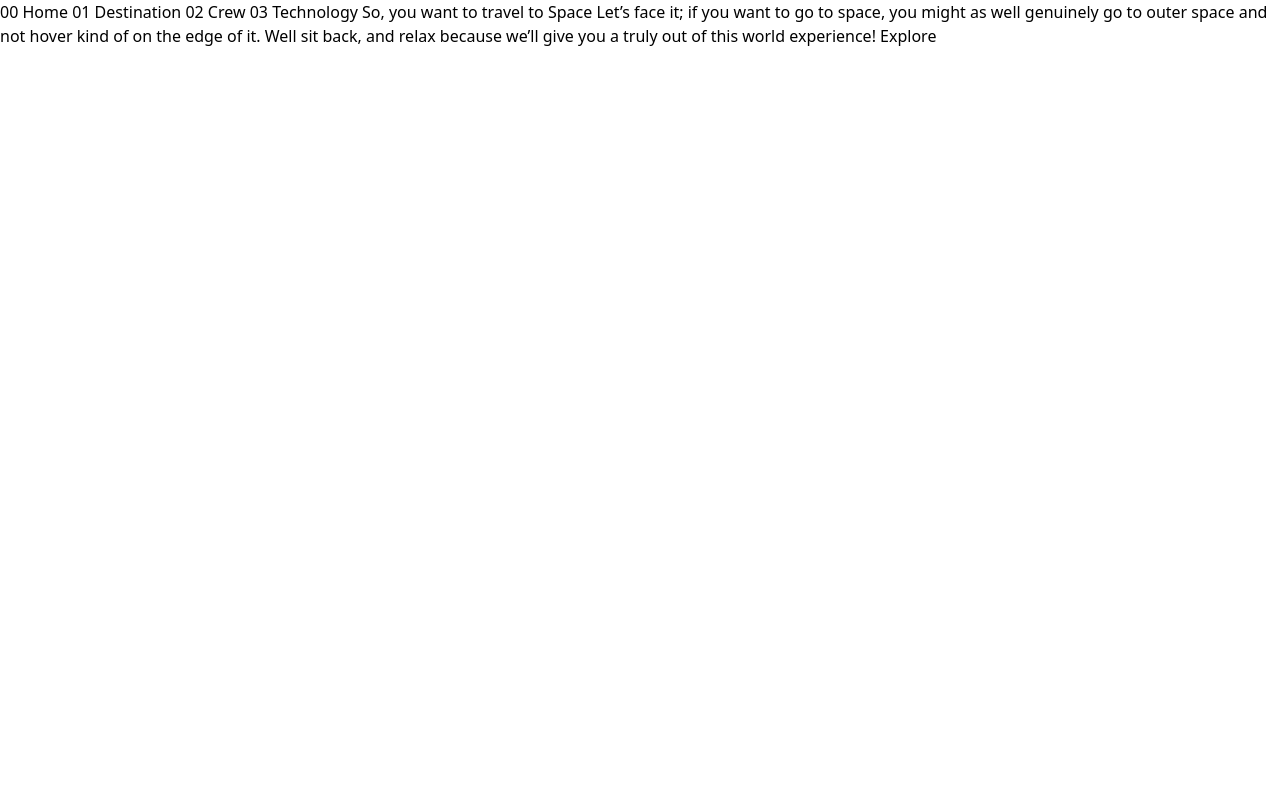
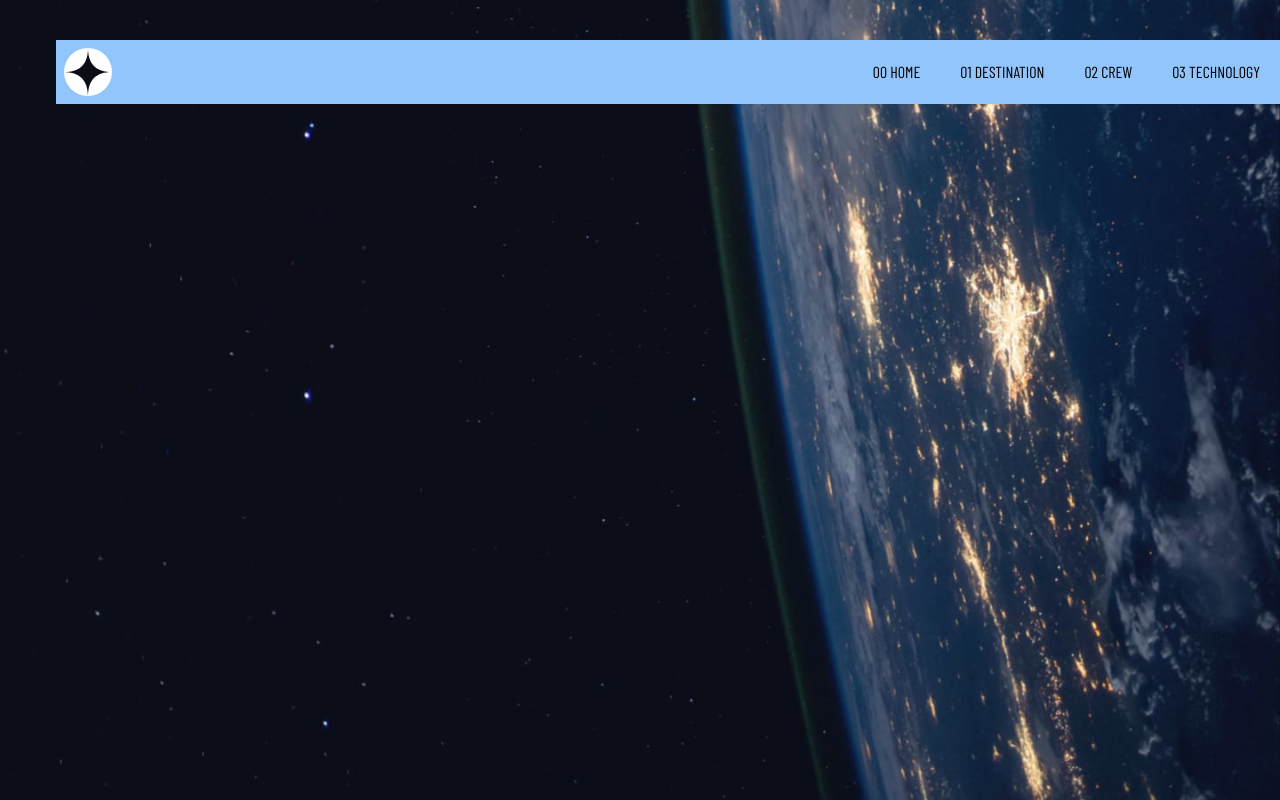
Before and after one commit to BoneNzy/Space-travel-webpage, a website: page public/index.html in a window 1280 px wide. Drawn offline with nearby package versions, Linux system fonts and the light colour scheme.

Commit message:
Home page

```diff
--- a/public/index.html
+++ b/public/index.html
@@ -3,26 +3,51 @@
 <head>
   <meta charset="UTF-8">
   <meta name="viewport" content="width=device-width, initial-scale=1.0">
+  <link rel="icon" type="image/png" sizes="32x32" href="./assets/favicon-32x32.png">
+  <title>Frontend Mentor | Space tourism website</title>
 
-  <link rel="icon" type="image/png" sizes="32x32" href="./assets/favicon-32x32.png">
-
-  <title>Frontend Mentor | Space tourism website</title>
+  <link rel="preconnect" href="https://fonts.googleapis.com">
+  <link rel="preconnect" href="https://fonts.gstatic.com" crossorigin>
+  <link href="https://fonts.googleapis.com/css2?family=Barlow+Condensed&display=swap" rel="stylesheet">
 
   <link rel="stylesheet" href="./style/output.css">
 </head>
-<body>
-  00 Home
+<body class="bg-fixed bg-cover bg-no-repeat bg-background">
+  <header class="font-Barlow">
+    <nav class="nav-container flex justify-between bg-blue-300 ml-12.5px mt-10">
+      <div class="flex p-2 bg-no-repeat justify-center"><img src="./assets/shared/logo.svg" alt="logo"></div>
+      <ul  class="flex flex-row uppercase">
+        <li class="p-5">
+          <span>00</span>
+            <a href="">Home</a>
+        </li>
+        <li class="p-5">
+          <span>01</span>
+          <a href="">Destination</a>
+        </li>
+        <li class="p-5">
+          <span>02</span>
+          <a href="">Crew</a>
+        </li>
+        <li class="p-5">
+          <span>03</span>
+          <a href="">Technology</a>
+        </li>
+      </ul>
+    </nav>
+  </header>
+  <!-- 00 Home
   01 Destination
   02 Crew
-  03 Technology
+  03 Technology -->
 
-  So, you want to travel to
+  <!-- So, you want to travel to
   Space
   Let’s face it; if you want to go to space, you might as well genuinely go to
   outer space and not hover kind of on the edge of it. Well sit back, and relax
   because we’ll give you a truly out of this world experience!
 
-  Explore
+  Explore -->
 
 </body>
 </html>
--- a/tailwind.config.js
+++ b/tailwind.config.js
@@ -1,8 +1,19 @@
 /** @type {import('tailwindcss').Config} */
 module.exports = {
-  content: ['./public/*.html'],
+  mode: 'jit',
+  content: ['./public/**.html'],
   theme: {
-    extend: {},
+    extend: {
+      fontFamily: {
+        'Barlow': ['Barlow Condensed', 'regular']
+      },
+      backgroundImage: {
+        'background': "url('../assets/home/background-home-desktop.jpg')"
+      },
+      margin: {
+        '12.5px': '3.5rem',
+      }
+    },
   },
   plugins: [],
 }
```
Also changed, not shown: public/style/output.css, 1 other file.
